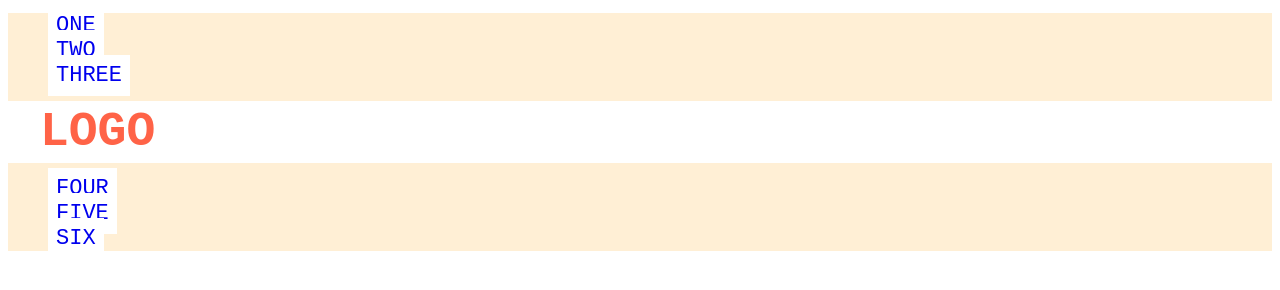
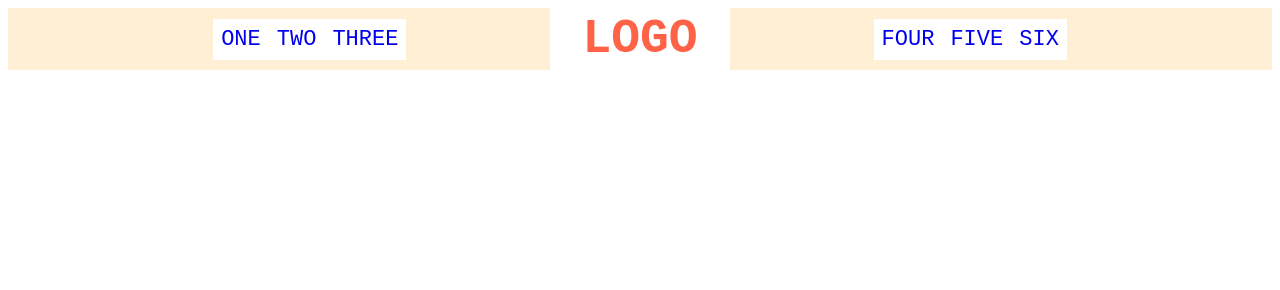
Before and after one commit to lraganit-star/css_practice, a plain HTML site: page flex/02-flex-header/index.html in a window 1280 px wide. Drawn offline with Linux system fonts and the light colour scheme.

Commit message:
flex header fix

```diff
--- a/flex/02-flex-header/style.css
+++ b/flex/02-flex-header/style.css
@@ -1,6 +1,9 @@
 .header  {
   font-family: monospace;
   background: papayawhip;
+  display:flex;
+  justify-content: center;
+  align-items: center;
 }
 
 .logo {
@@ -9,11 +12,24 @@
   color: tomato;
   background: white;
   padding: 4px 32px;
+  margin: 0em 3em 0em 3em;
+}
+.left-links {
+  justify-content: flex-start;
 }
 
+.right-links {
+  justify-content: flex-end;
+}
 ul {
   /* this removes the dots on the list items*/
   list-style-type: none;
+  height: 100%;
+  padding: 0;
+  margin: 0;
+
+  display: flex;
+  align-items: center;
 }
 
 a {
@@ -22,4 +38,5 @@ a {
   padding: 8px;
   /* this removes the line under the links */
   text-decoration: none;
+
 }
```
